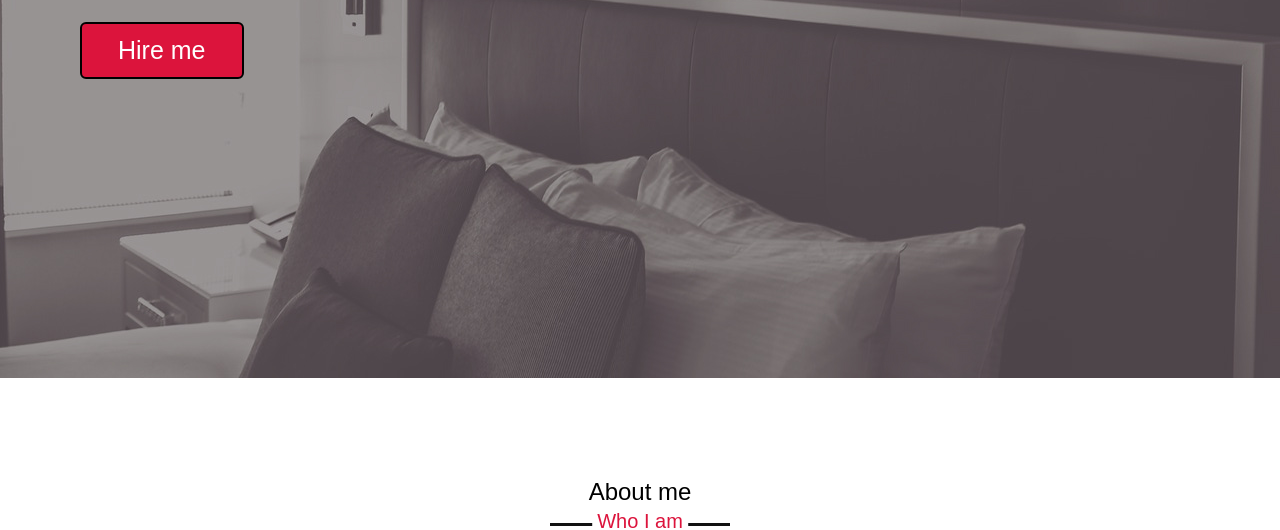
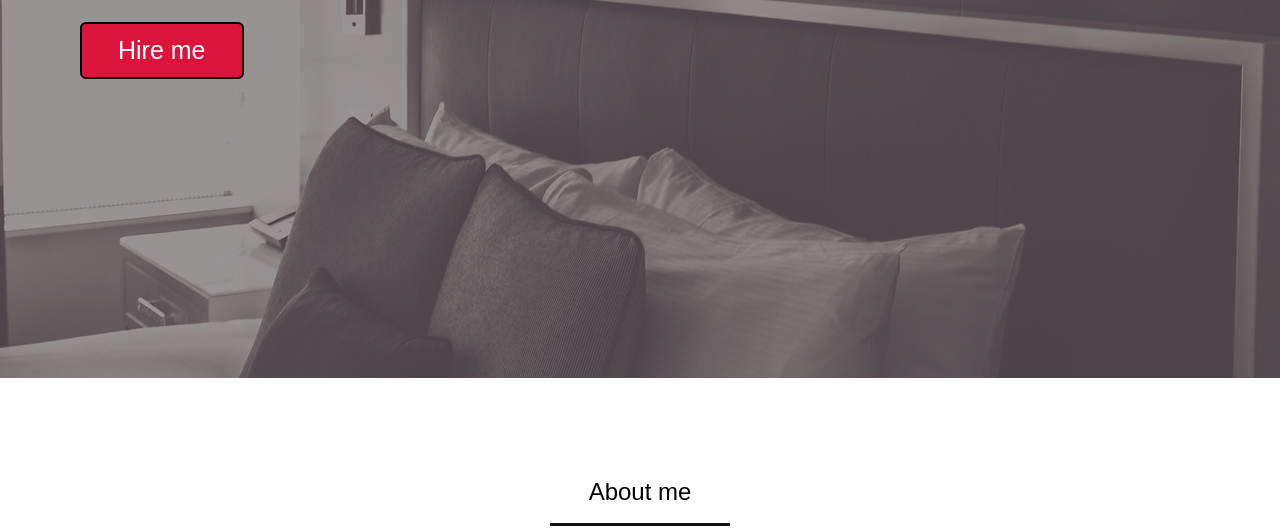
Before and after one commit to otene-daniel/Portfolio, a plain HTML site: page index.html in a window 1280 px wide. Shown: the part 422-952 px from the top of the page. Drawn offline with nearby package versions, Linux system fonts and the light colour scheme.

Commit message:
first style update

```diff
--- a/style.css
+++ b/style.css
@@ -189,7 +189,7 @@ section .title::after {
 /* about section styling */
 
 .about .title::after {
-    content: " Who I am ";
+    content: " ";
 }
 
 .about .about-content .left {
```
